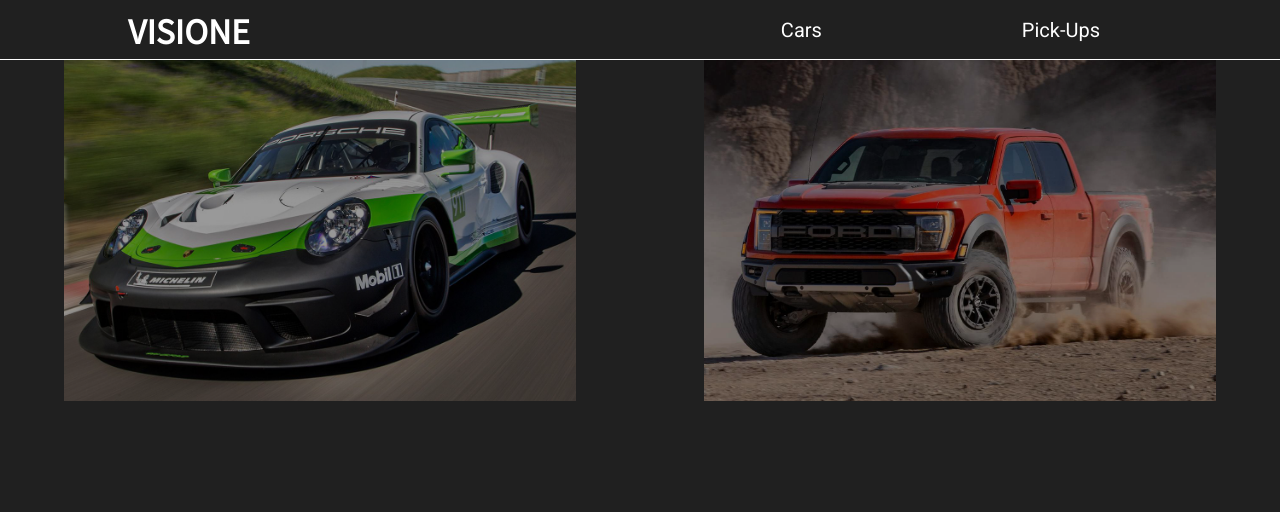
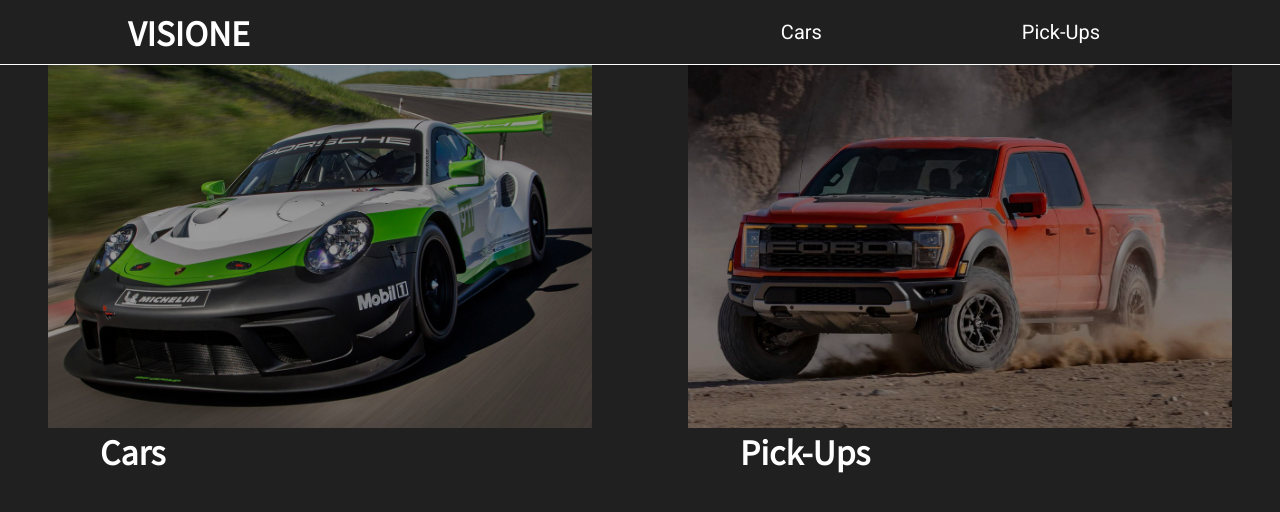
Before and after one commit to FacuMasague/VisioneWebPage, a website: page index.html in a window 1280 px wide. Drawn offline with Linux system fonts and the light colour scheme.

Commit message:
More coding on the home page

```diff
--- a/index.html
+++ b/index.html
@@ -7,7 +7,7 @@
     <title>Home</title>
     <link rel="stylesheet" href="css/style.css">
 </head>
-<body class="home_main">
+<body class="home_body">
     <header>
         <h1>VISIONE</h1>
         <nav>
@@ -19,10 +19,18 @@
     </header>
     <main>
         <section>
-            <ul>
-                <li><a href=""><img src="assets/Porsche911.png" alt="Cars"></a></li>
-                <li><a href=""><img src="assets/F150Raptor.png" alt="Pick-Ups"></a></li>
-            </ul>
+            <div class="home_img">
+                <ul>
+                    <li><a href=""><img src="assets/Porsche911.png" alt="Cars"></a></li>
+                    <li><a href=""><img src="assets/F150Raptor.png" alt="Pick-Ups"></a></li>
+                </ul>
+            </div>
+            <div class="home_title">
+                <ul>
+                    <li><h2>Cars</h2></li>
+                    <li><h2>Pick-Ups</h2></li>
+                </ul>
+            </div>
         </section>
     </main>
 </body>
--- a/scss/_general.scss
+++ b/scss/_general.scss
@@ -8,7 +8,8 @@
 @import url('https://fonts.googleapis.com/css2?family=Roboto&display=swap');
 
 header{
-    height: 7.5vh;
+    height: 65px;
+    width: 100%;
     border-bottom: .5px solid white;
     display: grid;
     grid-template-columns: 1fr 1fr;
--- a/scss/_main.scss
+++ b/scss/_main.scss
@@ -1,6 +1,8 @@
-.home_main{
+.home_body{
     background-color: #202020;
+    main{
         section{
+            .home_img{
                 ul{
                     display: grid;
                     grid-template-columns: 50% 50%;
@@ -11,10 +13,30 @@
                             justify-content: center;
                             align-items: center;
                             img{
-                        width: 80%;
+                                display: flex;
+                                justify-content: center;
+                                align-items: center;
+                                width: 85%;
                                 transition: .5s;
                                 &:hover{
-                            width: 85%;
+                                    width: 90%;
+                                }
+                            }
+                        }
+                    }
+                }
+            }
+            .home_title{
+                ul{
+                    display: grid;
+                    grid-template-columns: 50% 50%;
+                    li{
+                        list-style: none;
+                        h2{
+                            font-family: 'Noto Sans JP', sans-serif;
+                            color: white;
+                            font-size: 2rem;
+                            margin-left: 100px;
                         }
                     }
                 }
```
Also changed, not shown: css/style.css. Lines whose indentation alone changed are shown as unchanged.
